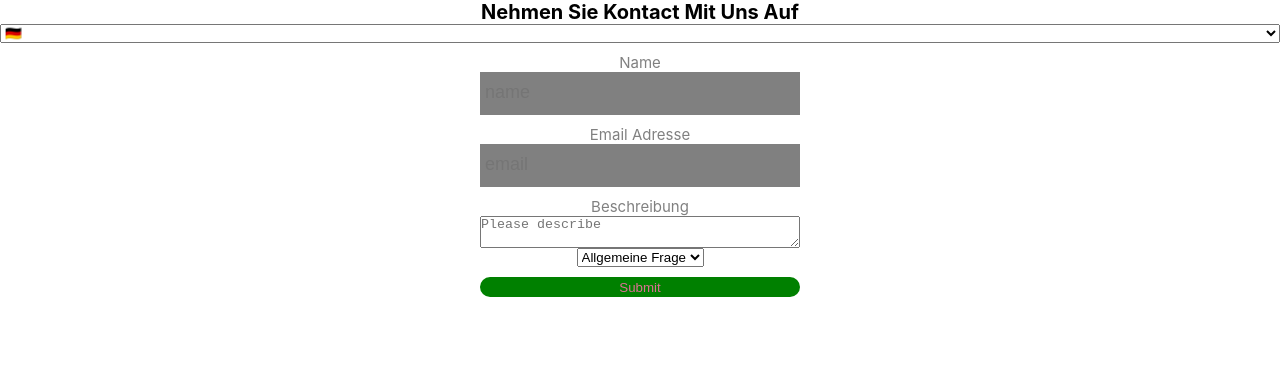
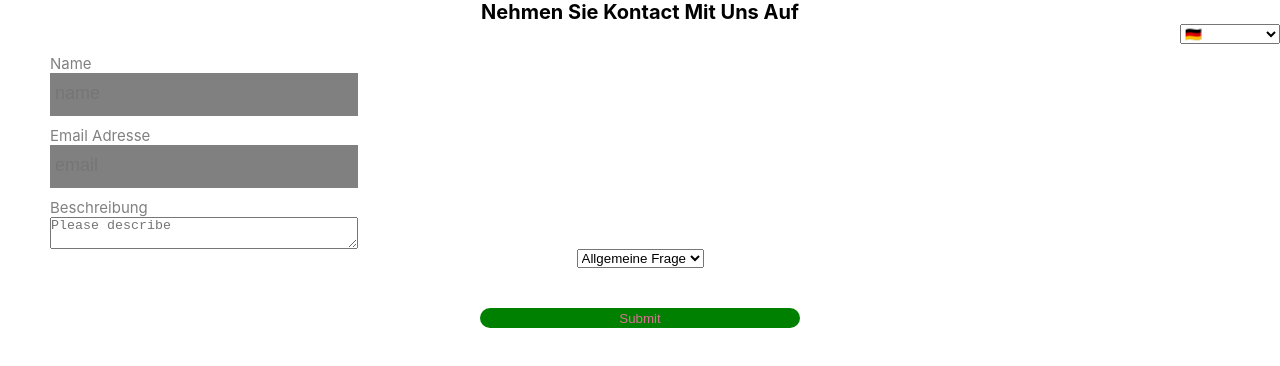
Before and after one commit to AllanRaf/support-form, a React (Create React App) app: page / in a window 1280 px wide. Shown: the top 366 px of the page. Built offline with nearby package versions, Linux system fonts and the light colour scheme.

Commit message:
refactor: Add styled option component

```diff
--- a/src/pages/SupportForm/SupportForm.tsx
+++ b/src/pages/SupportForm/SupportForm.tsx
@@ -4,6 +4,7 @@ import { Field, Form, Formik, ErrorMessage } from "formik";
 import { DropDownField } from "./components/DropDownField";
 import { AdditionalInfoField } from "./components/AdditionalInfoField";
 import { SelectOption } from "./components/SelectOption";
+import { SelectField } from "./components/select/SelectField";
 import styled from "styled-components";
 import { supportFormValidation } from "./supportFormValidation";
 import { CustomFieldInput } from "./components/FieldInput";
@@ -78,25 +79,15 @@ const SupportForm: React.FunctionComponent<SupportFormProps> = ({
             <CustomFieldInput name="description" inputType="textarea" />
 
             <div>
-              <Field
-                name="selected"
-                component="select"
-                /*       onChange={handleSelectChange}
-                value={topic} */
-              >
-                <option label={t("generalQuestion")} value="generalQuestion" />
-                <option label={t("callMeBack")} value="phoneNumber" />
-                <option label={t("softwareIssue")} value="softwareIssue" />
-              </Field>
-              <ErrorMessage name="selected" component={ErrorContainer} />
+              <SelectField />
             </div>
 
-            {(values.selected === "softwareIssue" && (
+            {values.selected === "softwareIssue" && (
               <SelectOption selectedOption="softwareIssue" />
-            )) ||
-              (values.selected === "phoneNumber" && (
-                <SelectOption selectedOption="phoneNumber" />
-              ))}
+            )}
+            {values.selected === "phoneNumber" && (
+              <SelectOption selectedOption="phoneNumber" />
+            )}
 
             <SubmitButton type="submit" disabled={isSubmitting}>
               Submit
@@ -111,7 +102,6 @@ const SupportForm: React.FunctionComponent<SupportFormProps> = ({
 export const SupportPage = withRouter(SupportForm);
 
 const SupportFormContainer = styled.div`
-  justify-content: center;
   display: flex;
   flex-direction: column;
 `;
@@ -126,8 +116,3 @@ const SubmitButton = styled.button`
   background-color: green;
   color: palevioletred;
 `;
-
-const ErrorContainer = styled.div`
-  font-size: 1.5rem;
-  color: red;
-`;
--- a/src/pages/SupportForm/components/FieldInput.tsx
+++ b/src/pages/SupportForm/components/FieldInput.tsx
@@ -12,7 +12,7 @@ export const CustomFieldInput: React.FunctionComponent<CustomFieldInputProps> =
   name,
   inputType = "text",
 }) => {
-  const { t, i18n } = useTranslation();
+  const { t } = useTranslation();
   return (
     <Field name={name}>
       {({
@@ -39,8 +39,9 @@ export const CustomFieldInput: React.FunctionComponent<CustomFieldInputProps> =
 const InputContainer = styled.div`
   display: flex;
   flex-direction: column;
-  align-items: center;
+  align-items: flex-start;
   padding-top: 1rem;
+  padding-left: 5rem;
 `;
 
 const UserInputLabel = styled.label`
--- a/src/pages/SupportForm/components/LanguageSelector.tsx
+++ b/src/pages/SupportForm/components/LanguageSelector.tsx
@@ -1,5 +1,6 @@
 import React from "react";
 import { useTranslation } from "react-i18next";
+import { LanguageSelect } from "../styles/input-styles";
 
 export const LanguageSelector: React.FunctionComponent = () => {
   const { i18n } = useTranslation();
@@ -8,9 +9,9 @@ export const LanguageSelector: React.FunctionComponent = () => {
     i18n.changeLanguage(event.target.value);
   };
   return (
-    <select name="language" onChange={handleChange}>
+    <LanguageSelect name="language" onChange={handleChange}>
       <option label="🇩🇪" value="de" />
       <option label="🇬🇧" value="en" />
-    </select>
+    </LanguageSelect>
   );
 };
--- a/src/pages/SupportForm/components/SelectOption.tsx
+++ b/src/pages/SupportForm/components/SelectOption.tsx
@@ -18,6 +18,7 @@ export const SelectOption: React.FunctionComponent<SelectOptionProps> = ({
 };
 
 const ErrorContainer = styled.div`
+  height: 2rem;
   font-size: 1.5rem;
   color: red;
 `;
--- /dev/null
+++ b/src/pages/SupportForm/components/select/Option.tsx
@@ -0,0 +1,14 @@
+import React from "react";
+import { OptionItem } from "../../styles/input-styles";
+
+type OptionProps = {
+  label: string;
+  value: string;
+};
+
+export const Option: React.FunctionComponent<OptionProps> = ({
+  label,
+  value,
+}) => {
+  return <OptionItem label={label} value={value} />;
+};
--- /dev/null
+++ b/src/pages/SupportForm/components/select/SelectField.tsx
@@ -0,0 +1,30 @@
+import React from "react";
+import { Field, ErrorMessage } from "formik";
+import { ContainerDiv, ErrorContainer } from "../../styles/input-styles";
+import { Option } from "./Option";
+import { useTranslation } from "react-i18next";
+
+export const SelectField: React.FunctionComponent = () => {
+  const { t } = useTranslation();
+  const optionsList = [
+    { label: t("generalQuestion"), value: "generalQuestion" },
+    { label: t("callMeBack"), value: "phoneNumber" },
+    { label: t("softwareIssue"), value: "softwareIssue" },
+  ];
+
+  return (
+    <>
+      <Field name="selected" component="select">
+        {optionsList.map((option) => {
+          const { label, value } = option;
+          return <Option key="label" label={label} value={value} />;
+        })}
+      </Field>
+      <ContainerDiv>
+        <ErrorMessage name="selected" component={ErrorContainer} />
+      </ContainerDiv>
+    </>
+  );
+};
+
+export default SelectField;
--- /dev/null
+++ b/src/pages/SupportForm/styles/input-styles.ts
@@ -0,0 +1,24 @@
+import styled from "styled-components";
+
+const ErrorContainer = styled.div`
+  font-size: 1.5rem;
+  color: red;
+`;
+
+const OptionItem = styled.option`
+  width: 25%;
+  height: 1.5rem;
+  color: grey;
+`;
+
+const ContainerDiv = styled.div`
+  height: 3rem;
+`;
+
+const LanguageSelect = styled.select`
+  align-self: flex-end;
+  height: 2rem;
+  width: 10rem;
+`;
+
+export { ErrorContainer, ContainerDiv, LanguageSelect, OptionItem };
--- a/src/pages/SupportForm/supportFormValidation.ts
+++ b/src/pages/SupportForm/supportFormValidation.ts
@@ -13,12 +13,12 @@ export const supportFormValidation = yup.lazy((values) => {
       .string()
       .label("Email")
       .email("Email address must be valid")
-      .required("Email address must not be left blank"),
+      .required(i18next.t("generalRequirment", { field: "email" })),
 
     description: yup
       .string()
       .label("description")
-      .required("Description must not be blank"),
+      .required(i18next.t("generalRequirment", { field: "description" })),
 
     phoneNumber: yup.lazy(() => {
       if (values.selected === "phoneNumber") {
--- a/src/services/i18n.ts
+++ b/src/services/i18n.ts
@@ -1,7 +1,6 @@
 import i18next from "i18next";
 import { initReactI18next } from "react-i18next";
-// "Inline" English and Arabic translations.
-// We can localize to any language and any number of languages.
+
 const resources = {
   en: {
     translation: {
@@ -16,7 +15,7 @@ const resources = {
       generalQuestion: "General Question",
       softwareIssue: "Softwarefehler",
       callMeBack: "Call Me Back",
-      generalRequirment: "This is needed {{field}}",
+      generalRequirment: "{{field}} must not be empty",
     },
   },
   de: {
@@ -27,6 +26,7 @@ const resources = {
       description: "Beschreibung",
       generalQuestion: "Allgemeine Frage",
       callMeBack: "Ruckruf",
+      generalRequirment: "{{field}} mussen nicht leer sein",
     },
   },
 };
```
Also changed, not shown: src/pages/SupportForm/components/InputWrapper.tsx (added, +22 -0 lines).
